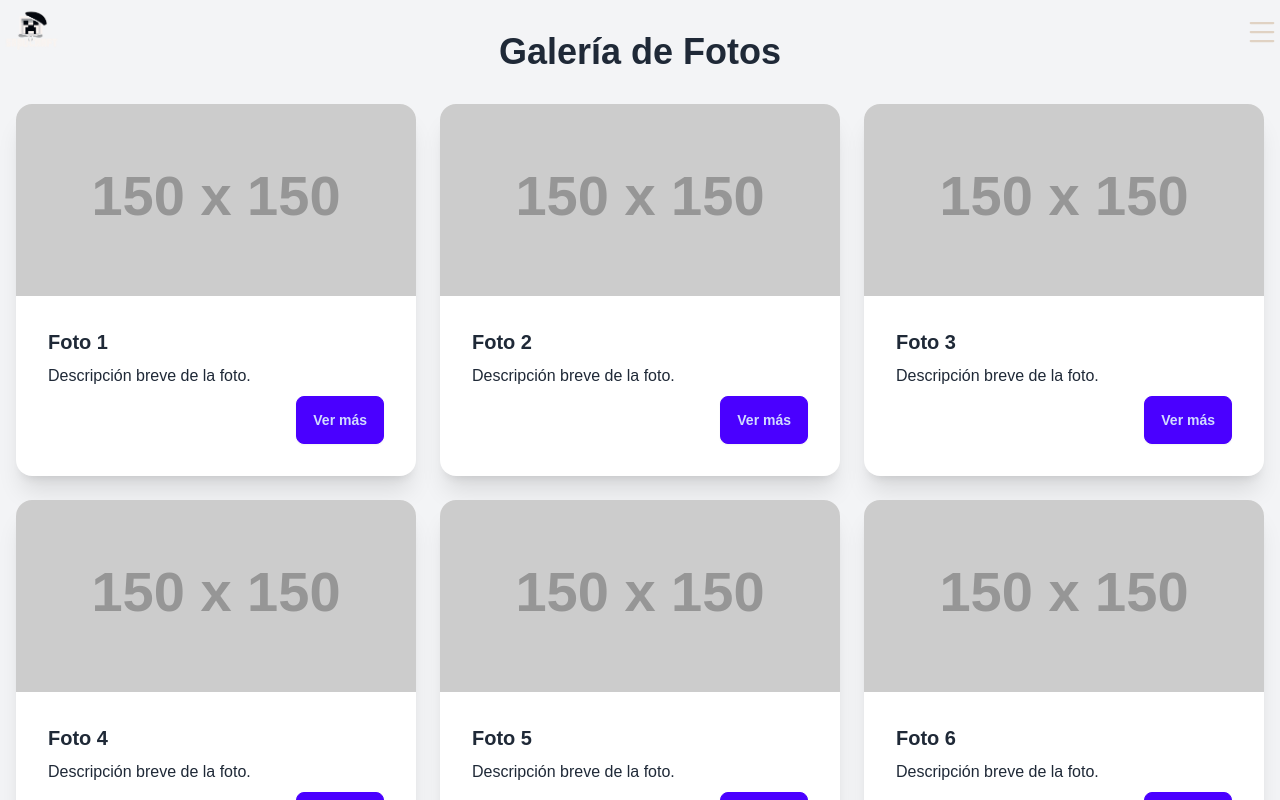
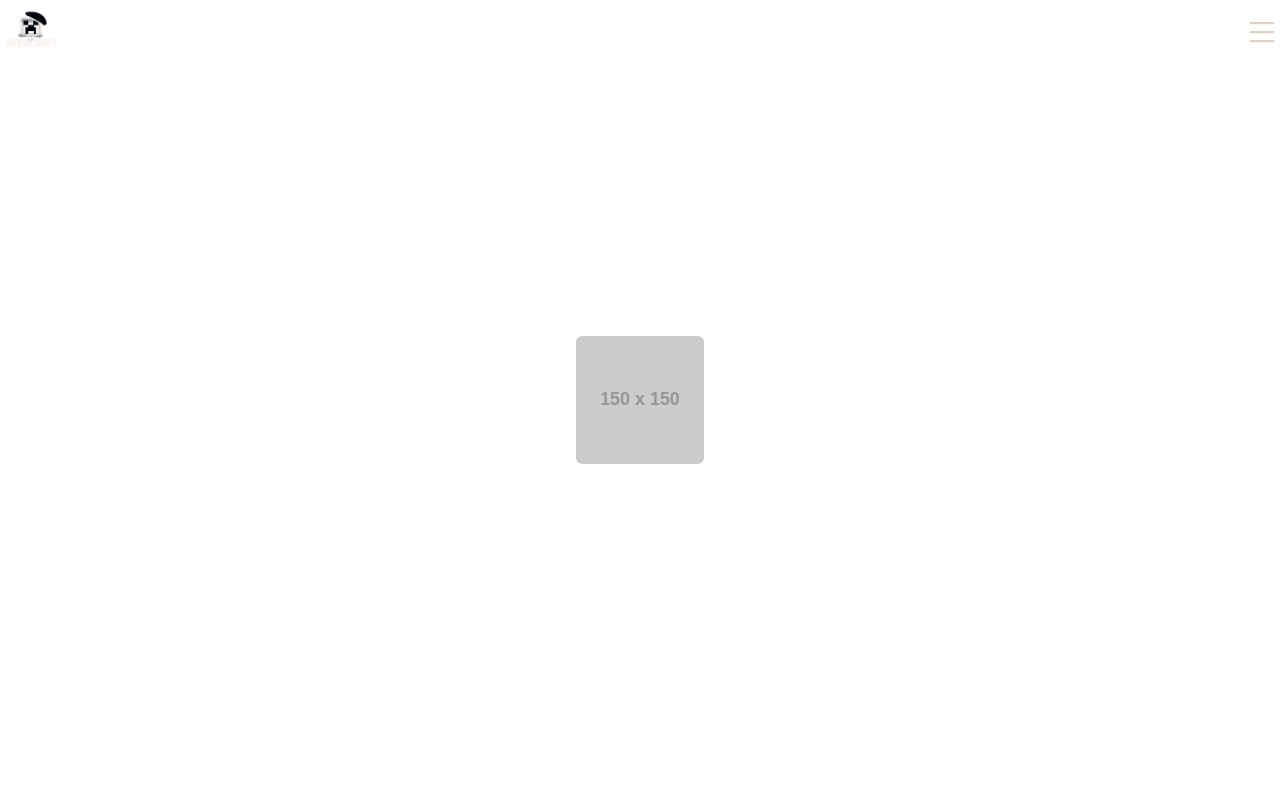
Before and after one commit to NekoBamBam/minecraft-web-sapucraft, a React (Vite) app: page /prueba in a window 1280 px wide. Built offline with nearby package versions, Linux system fonts and the light colour scheme; a web font is replaced by a local one.

Commit message:
player, scrollbar, memories

```diff
--- a/src/pages/Memories.jsx
+++ b/src/pages/Memories.jsx
@@ -1,6 +1,7 @@
 import { getFirestore, collection, getDocs } from "firebase/firestore";
 import { useEffect, useState } from "react";
-
+import event from "../assets/event.jpeg";
+import steve from "../assets/steve.jpeg"
 
 function Memories() {
   const [data, setData] = useState(undefined);
@@ -16,8 +17,11 @@ function Memories() {
   }, []);
 
   return (
-    <div >
-      <div className="flex flex-col items-center justify-start min-h-screen pt-44 bg-gradient-to-t from-[#372C27] to-[#BF9E5F]">
+    <div className="border">
+      <img src={event} alt="" />
+
+      <div className="w-full h-screen flex flex-col items-center justify-start min-h-screen shadow-2xl pt-32 bg-gradient-to-t from-orange-300 to-orange-500 ">
+        <div><img src={steve} alt=""className="relative w-1/4 h-96 overflow-hidden rounded-lg shadow-lg " />
           <div className="grid grid-cols-3 justify-center gap-20 ">
             {data
               ? data.map((memorie, index) => {
@@ -25,7 +29,6 @@ function Memories() {
                     <div
                       key={index}
                       className="flex flex-col justify-evenly mb-8 w-full max-w-md px-4 bg-gray-500  "
-
                     >
                       {memorie.image ? (
                         <img src={memorie.image} alt="" className="w-auto " />
@@ -34,15 +37,14 @@ function Memories() {
                       )}
                       <p className="mt-2 text-center">{memorie.description}</p>
                     </div>
-
                   );
                 })
               : false}
           </div>
         </div>
       </div>
+    </div>
   );
 }
 
-
 export default Memories;
--- a/src/pages/Players.jsx
+++ b/src/pages/Players.jsx
@@ -24,9 +24,9 @@ function Players() {
   }, []);
 
   return (
-    <div className="w-full h-full flex justify-evenly items-center bg-gradient-to-b from-[#2D3142] to-[#4F5D75]">
+    <div className="w-full h-full flex justify-evenly items-center bg-gradient-to-b from-[#2D3142] to-[#4F5D75] overflow-hidden">
       {/* Donacion */}
-      <div className="w-1/6 h-2/3 ml-10 rounded-lg bg-gradient-to-r from-[#EB07A1] to-[#EB68D9] ">
+      <div className="absolute left-5  w-1/6 h-2/3  rounded-lg bg-gradient-to-r from-[#EB07A1] to-[#EB68D9] overflow-y-scroll">
         <p className="text-2xl flex justify-center text-yellow-500 font-black">
           DONACIONE$
         </p>
@@ -46,7 +46,7 @@ function Players() {
       </div>
       {/* Swiper */}
       <div className="flex flex-col justify-center items-center gap-32 w-full h-full ">
-        <div className="w-1/2 h-12 bg-[#BFC0C0] rounded-md pagination -ml-40">
+        <div className="w-1/2 h-12 bg-[#BFC0C0] rounded-md pagination ml-40">
           <Swiper
             modules={[Navigation, Pagination, Scrollbar, A11y]}
             spaceBetween={5}
@@ -92,7 +92,7 @@ function Players() {
         {/* Swiper END */}
 
         {/* Players information */}
-        <div className=" shadow-2xl drop-shadow-md shadow-fuchsia-500 w-3/4 h-1/3 rounded-lg bg-gray-900 border -ml-24">
+        <div className=" shadow-2xl drop-shadow-md shadow-fuchsia-500 w-3/4 h-1/3 rounded-lg bg-gray-900 border ml-60">
           {currentPlayer ? (
             <div className="flex h-full w-full justify-end pt-3 ">
               {/* Username */}
--- a/src/pages/Prueba.jsx
+++ b/src/pages/Prueba.jsx
@@ -1,38 +1,40 @@
-import React from "react";
+import React, { useState } from "react";
 
-const PhotoGallery = () => {
-  const photos = [
-    { id: 1, url: "https://via.placeholder.com/150", title: "Foto 1" },
-    { id: 2, url: "https://via.placeholder.com/150", title: "Foto 2" },
-    { id: 3, url: "https://via.placeholder.com/150", title: "Foto 3" },
-    { id: 4, url: "https://via.placeholder.com/150", title: "Foto 4" },
-    { id: 5, url: "https://via.placeholder.com/150", title: "Foto 5" },
-    { id: 6, url: "https://via.placeholder.com/150", title: "Foto 6" },
-  ];
+const ImageWithDaisyUIModal = () => {
+  const [isOpen, setIsOpen] = useState(false);
 
   return (
-    <div className="min-h-screen bg-gray-100 py-8">
-      <h1 className="text-4xl font-bold text-center text-gray-800 mb-8">
-        Galería de Fotos
-      </h1>
-      <div className="grid grid-cols-1 sm:grid-cols-2 lg:grid-cols-3 gap-6 px-4">
-        {photos.map((photo) => (
-          <div key={photo.id} className="card bg-base-100 shadow-xl">
-            <figure>
-              <img src={photo.url} alt={photo.title} className="w-full h-48 object-cover" />
-            </figure>
-            <div className="card-body">
-              <h2 className="card-title">{photo.title}</h2>
-              <p>Descripción breve de la foto.</p>
-              <div className="card-actions justify-end">
-                <button className="btn btn-primary">Ver más</button>
-              </div>
+    <div className="flex items-center justify-center h-screen">
+      {/* Imagen Pequeña */}
+      <img
+        src="https://via.placeholder.com/150"
+        alt="Thumbnail"
+        className="w-32 h-32 cursor-pointer rounded-md"
+        onClick={() => setIsOpen(true)}
+      />
+
+      {/* Modal DaisyUI */}
+      {isOpen && (
+        <div className="modal modal-open">
+          <div className="modal-box">
+            <img
+              src="https://via.placeholder.com/150"
+              alt="Enlarged"
+              className="w-full h-auto rounded-md"
+            />
+            <div className="modal-action">
+              <button
+                className="btn"
+                onClick={() => setIsOpen(false)}
+              >
+                Cerrar
+              </button>
             </div>
           </div>
-        ))}
-      </div>
+        </div>
+      )}
     </div>
   );
 };
 
-export default PhotoGallery;
+export default ImageWithDaisyUIModal;
```
Also changed, not shown: src/assets/steve.jpeg (added). Lines whose indentation alone changed are shown as unchanged.
